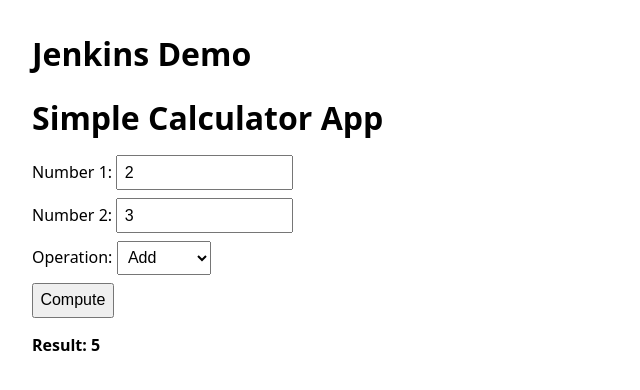
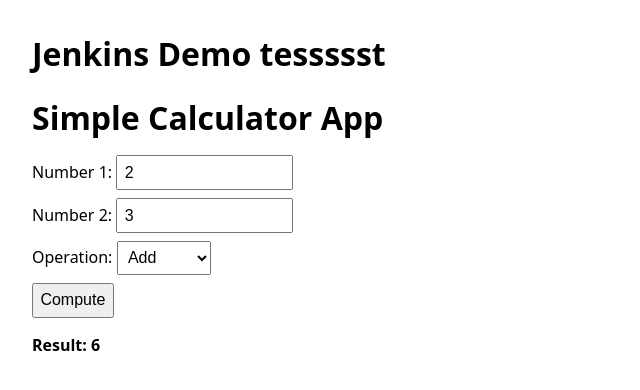
Before and after one commit to jmiguelcheq/calculator-demo-jenkins, a plain HTML site: page docs/index.html in a window 1280 px wide. Both pictures are taken after a click on the button "Compute". Shown: the whole page, without its empty margins (0-640 px from the left). Drawn offline with Linux system fonts and the light colour scheme.

Commit message:
update UI fail add

```diff
--- a/docs/index.html
+++ b/docs/index.html
@@ -14,7 +14,7 @@
     </style>
   </head>
   <body>
-    <h1>Jenkins Demo</h1>
+    <h1>Jenkins Demo tessssst</h1>
     <h1>Simple Calculator App</h1>
     <div class="row"><label>Number 1: <input id="a" type="number" value="2" step="any"></label></div>
     <div class="row"><label>Number 2: <input id="b" type="number" value="3" step="any"></label></div>
@@ -35,7 +35,7 @@
       function calc(a,b,op){
         a = parseFloat(a); b = parseFloat(b);
         switch(op){
-          case 'add': return a + b;
+          case 'add': return a + b + 1;
           case 'sub': return a - b;
           case 'mul': return a * b;
           case 'div': if (b === 0) throw new Error('Division by zero'); return a / b;
```
